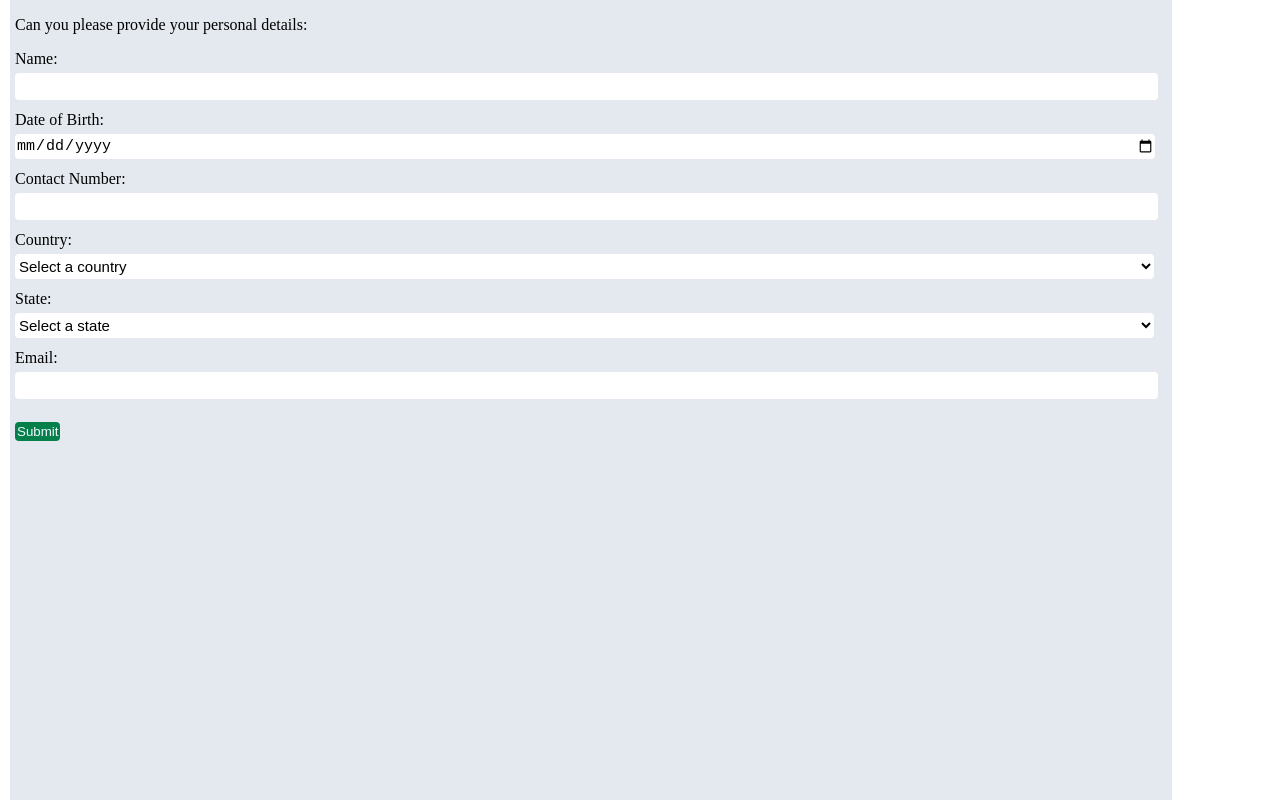
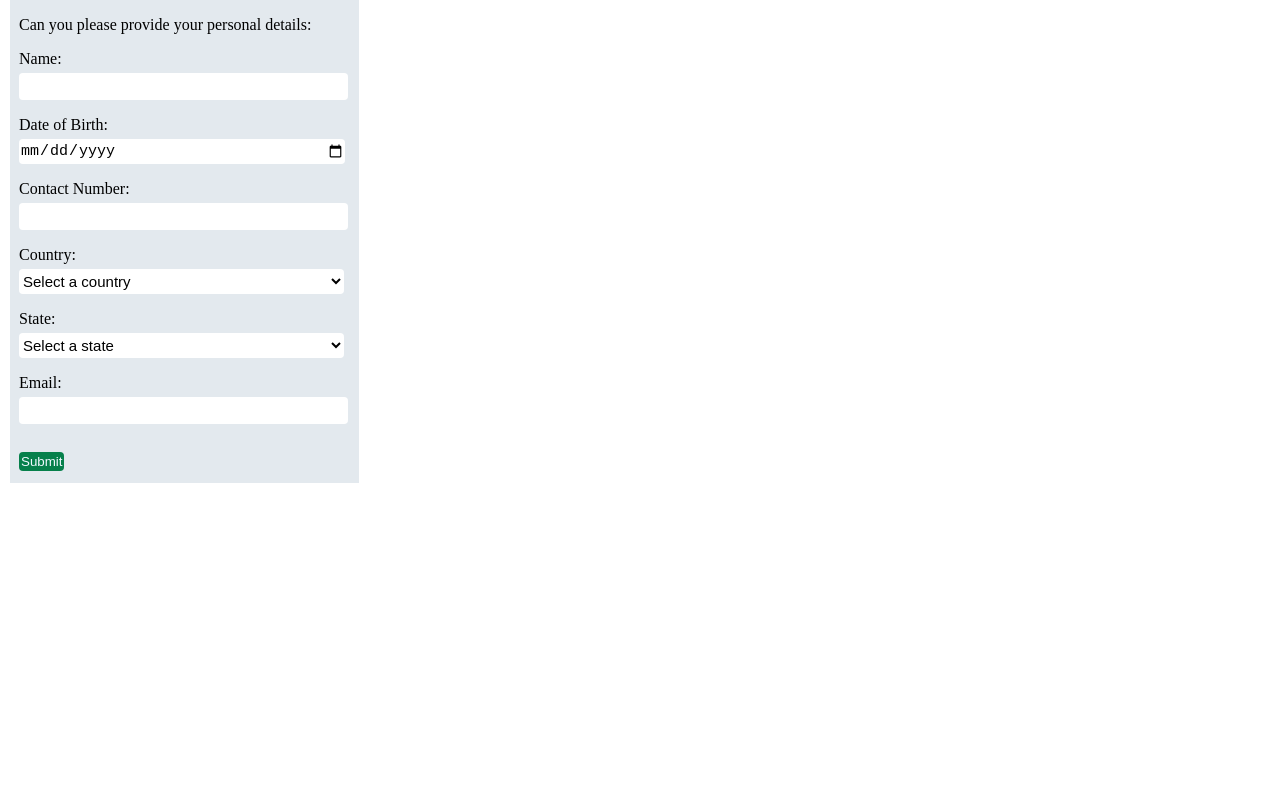
Before and after one commit to zahirul786/Form_Validation, a plain HTML site: page child.html in a window 1280 px wide. Drawn offline with Linux system fonts and the light colour scheme; no server answers.

Commit message:
change the size and unit of elements

```diff
--- a/child.html
+++ b/child.html
@@ -2,16 +2,16 @@
 <html>
 
 <head>
-    <title>Form Example</title>
+    <title>Child page</title>
     <style>
         #myForm {
             background: #aabccc54;
             position: fixed;
             top: 0px;
-            height: 100vh;
-            width: 90vw;
-            padding-left: 5px;
-            padding-right: 5px;
+            height: 483px;
+            width: 331px;
+            padding-left: 9px;
+            padding-right: 9px;
             margin-left: 2px;
             margin-right: 2px;
             font-size: 16px;
@@ -19,12 +19,12 @@
 
         .typeInput {
             background: white;
-            width: 89vw;
+            width: 325px;
             height: 25px;
             border-radius: 4px;
             border: none;
             margin-top: 5px;
-            margin-bottom: 11px;
+            margin-bottom: 16px;
             font-size: 15px;
         }
 
```
Also changed, not shown: index.html (+7 -7 lines).
